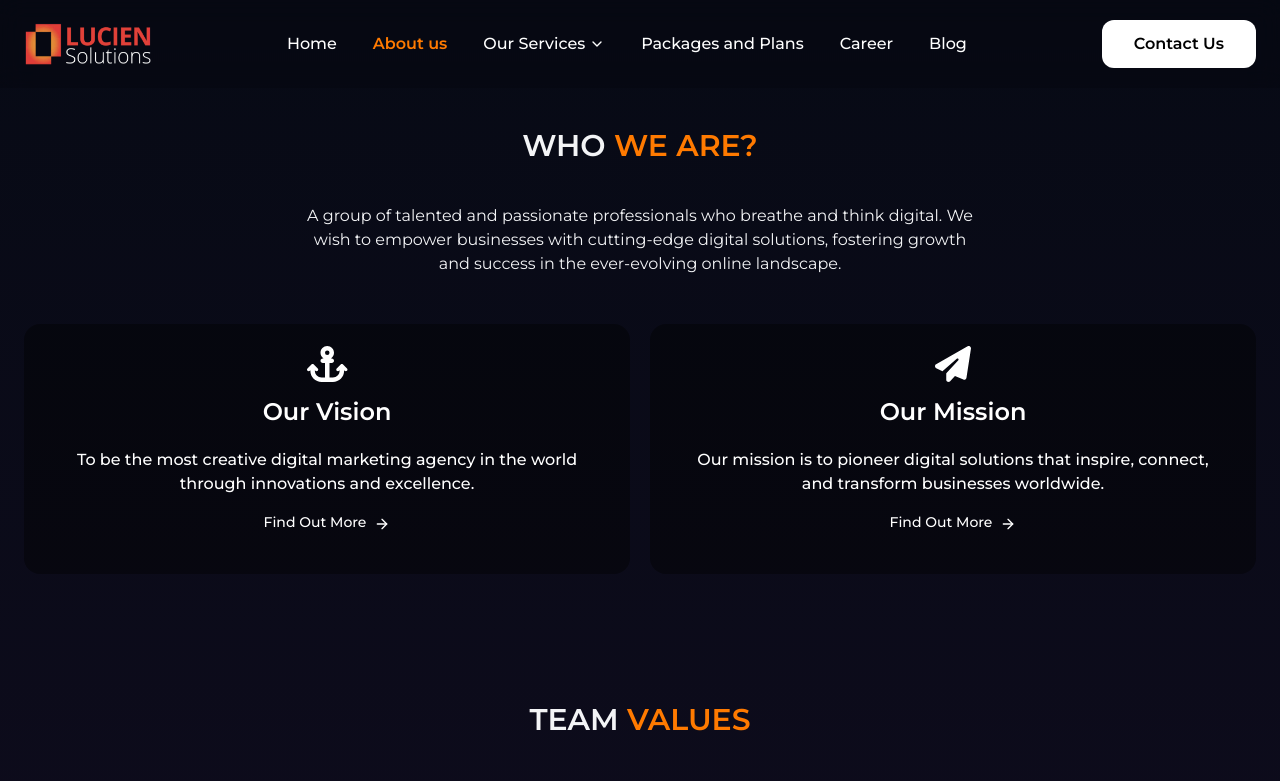
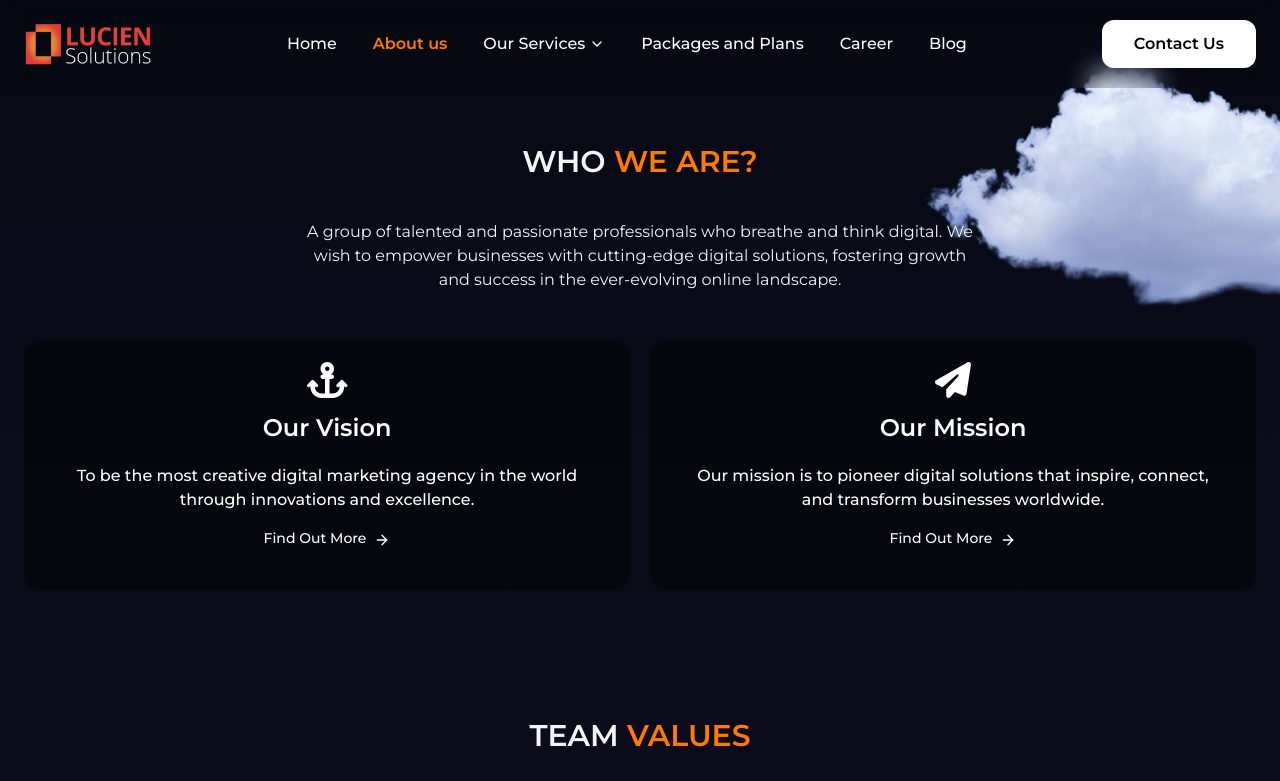
Before and after one commit to pawant-ls/lucien-solutions-react, a Next.js app: page /about-us in a window 1280 px wide. Shown: the top 781 px of the page. Built offline with nearby package versions, Linux system fonts and the light colour scheme.

Commit message:
chore: Update MainBackground component styling and dependencies in about us

```diff
--- a/src/components/about/about.tsx
+++ b/src/components/about/about.tsx
@@ -10,9 +10,10 @@ import { MagicCard } from "../magicui/magic-card";
 import AnimatedTeamProfiles from "./AnimatedTeam";
 import { useState } from "react";
 import { motion } from "framer-motion";
+import MainBackground from "../shared/main-bg";
 const AboutUsComponent = () => {
   return (
-    <main className="  pt-20  min-h-screen bg-gradient-to-b   from-[#070A15] to-[#3F1651] ">
+    <MainBackground>
       <section className="  container">
         <Heading
           firstLine={["who ", "we are?"]}
@@ -117,7 +118,7 @@ const AboutUsComponent = () => {
       <TeamComponent />
 
       <GradientMixer />
-    </main>
+    </MainBackground>
   );
 };
 
--- a/src/components/shared/main-bg.tsx
+++ b/src/components/shared/main-bg.tsx
@@ -1,6 +1,6 @@
 const MainBackground = ({ children }: { children: React.ReactNode }) => {
   return (
-    <main className=" overflow-x-hidden relative pt-24   min-h-screen bg-gradient-to-b   from-[#070A15] to-[#3F1651]">
+    <main className=" overflow-x-hidden relative pt-24   min-h-screen bg-gradient-to-b   from-[#070A15]  to-[#3F1651]">
       <div className=" relative z-10">{children}</div>
 
       <div className=" overflow-hidden top-0 -right-[90%] md:-right-52 z-0 absolute">
```
